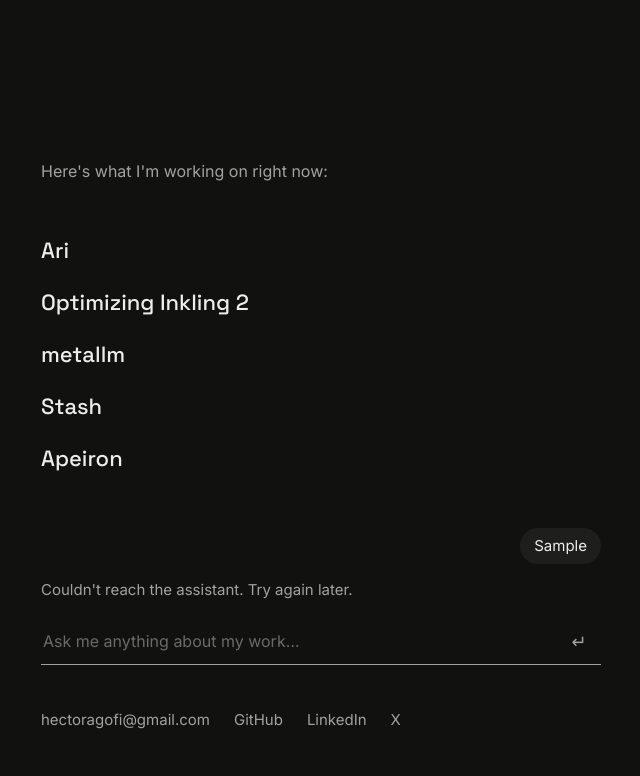
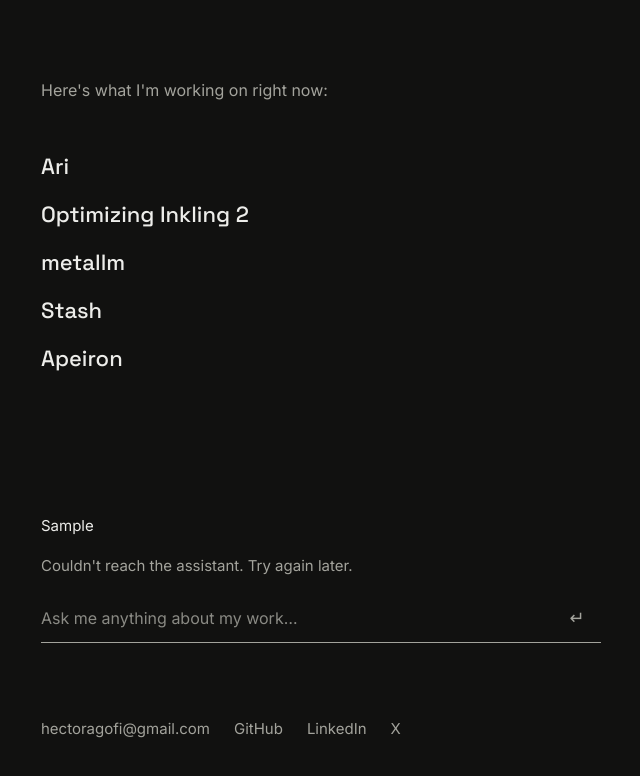
Before and after one commit to hectoragofi/portfolio, a plain HTML site: page index.html in a window 1280 px wide. Both pictures are taken after typing "Sample" into the empty fields and a click on the button "Send". Shown: the whole page, without its empty margins (319-959 px from the left). Drawn offline with Linux system fonts and the light colour scheme; no server answers.

Commit message:
Match portfolio home to design canvas
Fixed 156px bottom-aligned chat log with top fade, plain-text questions,
48px rows/inputs/links, socials pinned to bottom, press states and
touch polish, faster streaming fade-in.

```diff
--- a/index.html
+++ b/index.html
@@ -2,49 +2,51 @@
 <html lang="en">
 <head>
 <meta charset="utf-8">
-<meta name="viewport" content="width=device-width, initial-scale=1">
+<meta name="viewport" content="width=device-width, initial-scale=1, viewport-fit=cover">
 <title>Portfolio Home</title>
 <link rel="stylesheet" href="https://fonts.googleapis.com/css2?family=Inter:wght@400;500&amp;family=Space+Grotesk:wght@500;600&amp;display=swap">
 <style>
 body{margin:0;background:#111110}
+html{-webkit-tap-highlight-color:transparent}
+a,button{touch-action:manipulation}
 a:focus-visible{outline:2px solid #EDEDEA;outline-offset:3px;border-radius:4px}
-.row-title{display:inline-block;transition:transform .25s cubic-bezier(.23,1,.32,1)}
-.row-title::after{content:"↗";content:"↗" / "";display:inline-block;margin-left:8px;font-family:Inter,system-ui,sans-serif;font-size:.75em;font-weight:400;color:#A3A39C;opacity:0;transform:translateX(-4px);transition:opacity .2s cubic-bezier(.23,1,.32,1),transform .2s cubic-bezier(.23,1,.32,1)}
+.row-title{display:inline-block;line-height:24px;transform-origin:left center;transition:transform .25s cubic-bezier(.23,1,.32,1)}
+.row-title::after{content:"↗";content:"↗" / "";display:inline-block;margin-left:8px;font-family:Inter,system-ui,sans-serif;font-size:.75em;font-weight:400;line-height:1;color:#A3A39C;opacity:0;transform:translateX(-4px);transition:opacity .2s cubic-bezier(.23,1,.32,1),transform .2s cubic-bezier(.23,1,.32,1)}
 .row:focus-visible .row-title{transform:translateX(4px)}
 .row:focus-visible .row-title::after{opacity:1;transform:none}
 @media (hover:hover) and (pointer:fine){
 .row:hover .row-title{transform:translateX(4px)}
 .row:hover .row-title::after{opacity:1;transform:none}
 }
-@media (prefers-reduced-motion:reduce){.row-title{transform:none!important;transition:none}.row-title::after{transform:none;transition:none}}
+.row:active .row-title{transform:translateX(4px) scale(.98)}
 .sr{position:absolute;width:1px;height:1px;overflow:hidden;clip:rect(0 0 0 0)}
+.textlink{color:#A3A39C;transition:color .15s cubic-bezier(.23,1,.32,1)}
 .ask{display:flex;flex-direction:column;gap:16px}
-.ask-log{display:flex;flex-direction:column;gap:14px;font-size:15px;line-height:1.6;max-height:260px;overflow-y:auto;overscroll-behavior:contain;scrollbar-width:none;padding-top:4px}
-.ask-log::-webkit-scrollbar{display:none}
-.ask-log:empty{display:none}
-.ask-log.faded{-webkit-mask-image:linear-gradient(to bottom,transparent 0,#000 72px);mask-image:linear-gradient(to bottom,transparent 0,#000 72px)}
-.ask-q{align-self:flex-end;max-width:85%;margin:0;padding:6px 14px;border-radius:18px;background:#1E1E1C;color:#EDEDEA}
+.ask-log{height:156px;box-sizing:border-box;overflow:hidden;display:flex;flex-direction:column;justify-content:flex-end;gap:16px;font-size:15px;line-height:1.6;overflow-wrap:anywhere;-webkit-mask-image:linear-gradient(to bottom,transparent 0,#000 48px);mask-image:linear-gradient(to bottom,transparent 0,#000 48px)}
+.ask-q{margin:0;color:#EDEDEA}
 .ask-a{margin:0;color:#A3A39C;white-space:pre-wrap}
-.ask-a span{animation:ask-in .35s cubic-bezier(.23,1,.32,1) both}
+.ask-a span{animation:ask-in .25s cubic-bezier(.23,1,.32,1) both}
 .ask-a.typing::after{content:"";display:inline-block;width:6px;height:6px;margin-left:4px;border-radius:50%;background:#6B6B66;vertical-align:middle;animation:ask-pulse 1s ease-in-out infinite}
 @keyframes ask-in{from{opacity:0;filter:blur(2px)}to{opacity:1;filter:none}}
 @keyframes ask-pulse{50%{opacity:.3}}
-@media (prefers-reduced-motion:reduce){.ask-a span{animation:none}.ask-a.typing::after{animation:none}}
-.ask-form{display:flex;align-items:center;gap:8px;border-bottom:1px solid #2E2E2B;transition:border-color .2s}
+.ask-form{display:flex;align-items:center;gap:8px;border-bottom:1px solid #2E2E2B;transition:border-color .2s cubic-bezier(.23,1,.32,1)}
 .ask-form:focus-within{border-color:#A3A39C}
-.ask-form input{flex:1;min-width:0;min-height:44px;background:none;border:0;outline:0;color:#EDEDEA;font:inherit;font-size:16px}
-.ask-form input::placeholder{color:#6B6B66}
-.ask-form button{min-width:44px;min-height:44px;background:none;border:0;color:#A3A39C;font:inherit;font-size:18px;cursor:pointer}
+.ask-form input{flex:1;min-width:0;min-height:48px;padding:0;background:none;border:0;outline:0;color:#EDEDEA;font:inherit;font-size:16px}
+.ask-form input::placeholder{color:#8A8A84}
+.ask-form button{min-width:48px;min-height:48px;background:none;border:0;color:#A3A39C;font:inherit;font-size:18px;cursor:pointer;user-select:none;-webkit-user-select:none;transition:transform .16s cubic-bezier(.23,1,.32,1),color .15s cubic-bezier(.23,1,.32,1)}
+.ask-form button:active{transform:scale(.95)}
 .ask-form button:disabled{opacity:.4;cursor:default}
 .ask-form button:focus-visible{outline:2px solid #EDEDEA;outline-offset:2px;border-radius:4px}
+@media (hover:hover) and (pointer:fine){.ask-form button:hover{color:#EDEDEA}.textlink:hover{color:#EDEDEA}}
+@media (prefers-reduced-motion:reduce){.row-title{transform:none!important;transition:none}.row-title::after{transform:none;transition:none}.ask-form button:active{transform:none!important}.ask-a span{animation:none}.ask-a.typing::after{animation:none}}
 </style>
 </head>
 <body>
-<div style="min-height: 900px; box-sizing: border-box; padding: 48px 24px; display: flex; flex-direction: column; justify-content: center; background: #111110; color: #EDEDEA; font-family: Inter, system-ui, sans-serif;">
+<div style="min-height: 100dvh; box-sizing: border-box; padding: 48px 24px; display: flex; flex-direction: column; background: #111110; color: #EDEDEA; font-family: Inter, system-ui, sans-serif;">
 
-  <main style="width: 100%; max-width: 560px; margin: 0 auto; display: flex; flex-direction: column; gap: 40px;">
+  <main style="width: 100%; max-width: 560px; margin: 0 auto; flex: 1; display: flex; flex-direction: column; justify-content: center; gap: 40px;">
 
-    <p style="margin: 0; font-size: 16px; line-height: 1.6; color: #A3A39C;">Here's what I'm working on right now:</p>
+    <p style="margin: 0; font-size: 16px; line-height: 24px; color: #A3A39C;">Here's what I'm working on right now:</p>
 
     <nav aria-label="Projects" style="display: flex; flex-direction: column;">
       <a class="row" href="https://textari.tech" target="_blank" rel="noopener" style="display: flex; flex-direction: column; gap: 4px; padding: 12px 0; color: inherit; text-decoration: none;">
@@ -75,11 +77,11 @@ a:focus-visible{outline:2px solid #EDEDEA;outline-offset:3px;border-radius:4px}
 
   </main>
 
-  <footer style="width: 100%; max-width: 560px; margin: 0 auto; padding-top: 32px; display: flex; gap: 24px; flex-wrap: wrap; font-size: 15px;">
-    <a class="textlink" href="mailto:hectoragofi@gmail.com" style="display: inline-flex; align-items: center; min-height: 44px; color: #A3A39C; text-decoration: none;">hectoragofi@gmail.com</a>
-    <a class="textlink" href="https://github.com/hectoragofi" target="_blank" rel="noopener" style="display: inline-flex; align-items: center; min-height: 44px; color: #A3A39C; text-decoration: none;">GitHub</a>
-    <a class="textlink" href="https://www.linkedin.com/in/hector-raftakopoulos-gonzalez-4bb1102b9/" target="_blank" rel="noopener" style="display: inline-flex; align-items: center; min-height: 44px; color: #A3A39C; text-decoration: none;">LinkedIn</a>
-    <a class="textlink" href="https://x.com/hectoragofi" target="_blank" rel="noopener" style="display: inline-flex; align-items: center; min-height: 44px; color: #A3A39C; text-decoration: none;">X</a>
+  <footer style="width: 100%; max-width: 560px; margin: 0 auto; padding-top: 32px; display: flex; gap: 0 24px; flex-wrap: wrap; font-size: 15px;">
+    <a class="textlink" href="mailto:hectoragofi@gmail.com" style="display: inline-flex; align-items: center; min-height: 48px; text-decoration: none;">hectoragofi@gmail.com</a>
+    <a class="textlink" href="https://github.com/hectoragofi" target="_blank" rel="noopener" style="display: inline-flex; align-items: center; min-height: 48px; text-decoration: none;">GitHub</a>
+    <a class="textlink" href="https://www.linkedin.com/in/hector-raftakopoulos-gonzalez-4bb1102b9/" target="_blank" rel="noopener" style="display: inline-flex; align-items: center; min-height: 48px; text-decoration: none;">LinkedIn</a>
+    <a class="textlink" href="https://x.com/hectoragofi" target="_blank" rel="noopener" style="display: inline-flex; align-items: center; min-height: 48px; text-decoration: none;">X</a>
   </footer>
 
 </div>
@@ -91,11 +93,6 @@ a:focus-visible{outline:2px solid #EDEDEA;outline-offset:3px;border-radius:4px}
   const log = document.getElementById("ask-log");
   const btn = form.querySelector("button");
   const history = [];
-  // Follow the answer only if the reader is within about one line of the bottom.
-  const nearBottom = () => log.scrollHeight - log.scrollTop - log.clientHeight < 28;
-  const toBottom = () => { log.scrollTop = log.scrollHeight; };
-  const fade = () => log.classList.toggle("faded", log.scrollTop > 2);
-  log.addEventListener("scroll", fade, { passive: true });
   const line = (cls, text) => {
     const p = document.createElement("p");
     p.className = cls;
@@ -104,12 +101,9 @@ a:focus-visible{outline:2px solid #EDEDEA;outline-offset:3px;border-radius:4px}
     return p;
   };
   const append = (el, text) => {
-    const follow = nearBottom();
     const s = document.createElement("span");
     s.textContent = text;
     el.appendChild(s);
-    if (follow) toBottom();
-    fade();
   };
   form.addEventListener("submit", async (e) => {
     e.preventDefault();
@@ -119,8 +113,6 @@ a:focus-visible{outline:2px solid #EDEDEA;outline-offset:3px;border-radius:4px}
     btn.disabled = true;
     line("ask-q", q);
     const a = line("ask-a typing");
-    toBottom();
-    fade();
     history.push({ role: "user", content: q });
     let full = "";
     try {
```
